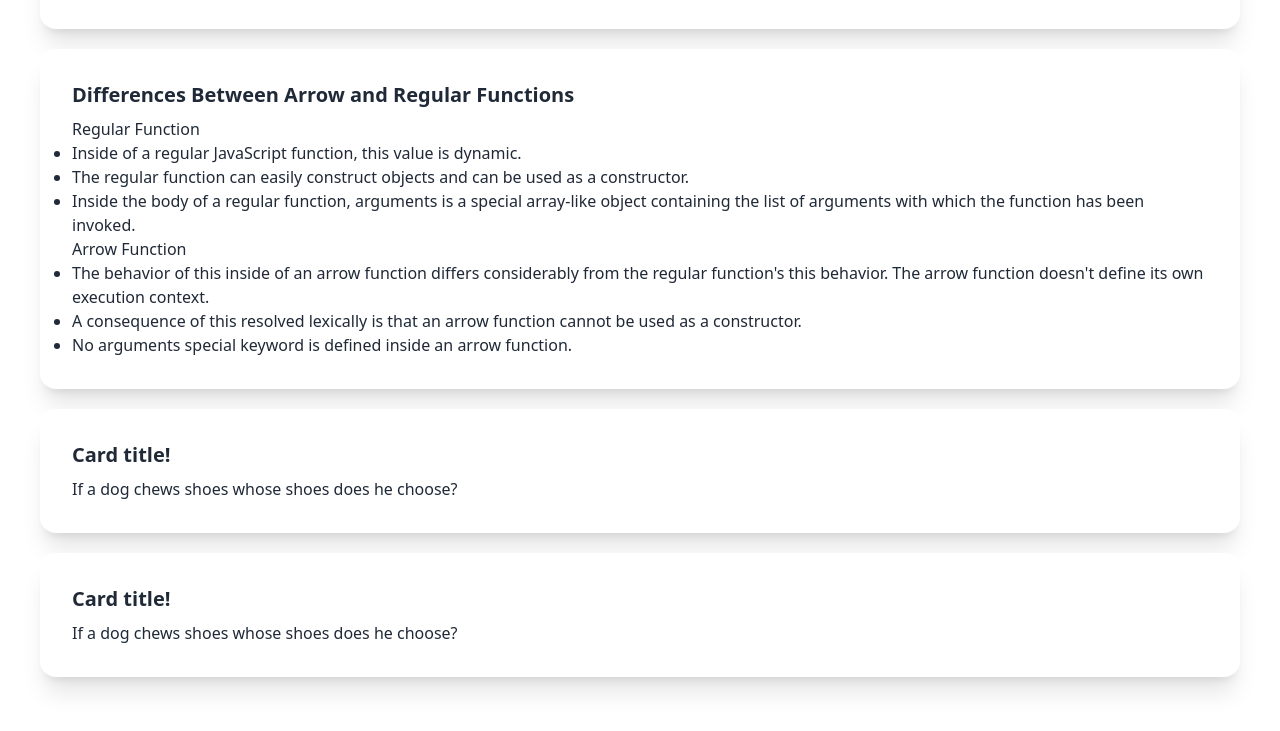
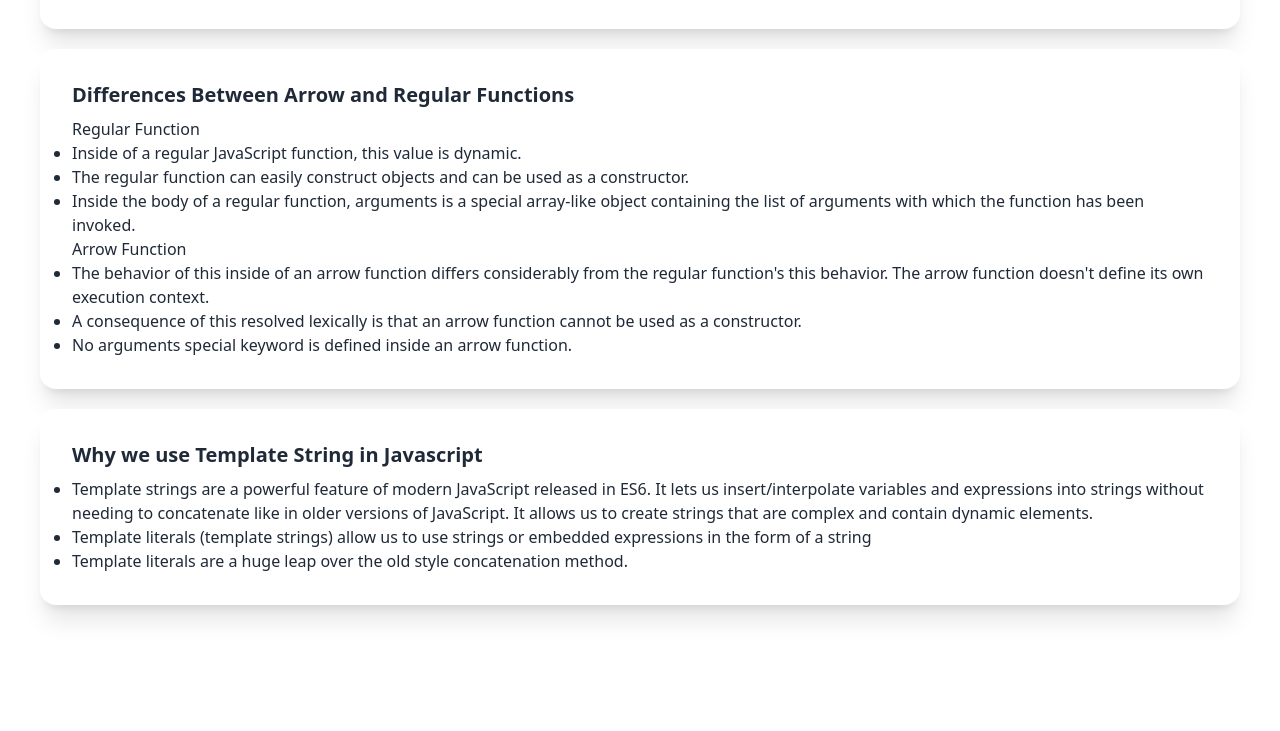
Before and after one commit to zobayertihan/Anonymous_News, a plain HTML site: page blog.html in a window 1280 px wide. Shown: the part 515-1246 px from the top of the page. After the commit the page ends 1180 px from the top, so only its background shows below. Drawn offline with nearby package versions, Linux system fonts and the light colour scheme.

Commit message:
Completed

```diff
--- a/blog.html
+++ b/blog.html
@@ -69,14 +69,17 @@
         </div>
         <div class="card my-5 bg-base-100 shadow-xl">
             <div class="card-body">
-                <h2 class="card-title">Card title!</h2>
-                <p>If a dog chews shoes whose shoes does he choose?</p>
-            </div>
-        </div>
-        <div class="card my-5 bg-base-100 shadow-xl">
-            <div class="card-body">
-                <h2 class="card-title">Card title!</h2>
-                <p>If a dog chews shoes whose shoes does he choose?</p>
+                <h2 class="card-title">Why we use Template String in Javascript</h2>
+
+                <ul class="list-disc">
+                    <li>Template strings are a powerful feature of modern JavaScript released in ES6. It lets us
+                        insert/interpolate variables and expressions into strings without needing to concatenate like in
+                        older versions of JavaScript. It allows us to create strings that are complex and contain
+                        dynamic elements.</li>
+                    <li>Template literals (template strings) allow us to use strings or embedded expressions in the form
+                        of a string</li>
+                    <li>Template literals are a huge leap over the old style concatenation method.</li>
+                </ul>
             </div>
         </div>
     </main>
```
Also changed, not shown: js/app.js (+1 -29 lines).
